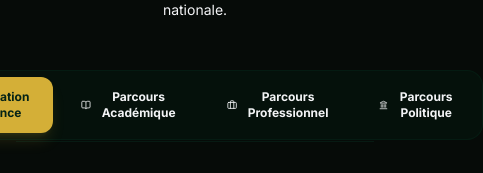
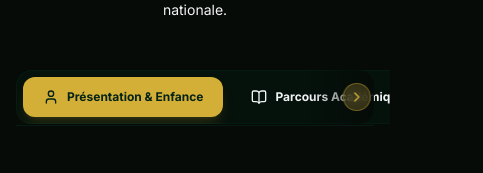
Before and after one commit to Makhtar1927/FrontendSonkoGuide, a Next.js app: page /biographie in a window 390 px wide. Shown: the part 327-500 px from the top of the page, 483 px wide, since content can reach past the window. Built offline with nearby package versions, Linux system fonts and the light colour scheme; no server answers.

Commit message:
feat: implement interactive 360-degree timeline component with filtering and search functionality

```diff
--- a/src/app/biographie/page.tsx
+++ b/src/app/biographie/page.tsx
@@ -1,11 +1,25 @@
 "use client";
 
-import { useState } from "react";
-import { motion } from "framer-motion";
-import { User, BookOpen, Briefcase, Landmark, ShieldAlert, Award, FileText } from "lucide-react";
+import { useState, useRef, useEffect } from "react";
+import { motion, AnimatePresence } from "framer-motion";
+import { User, BookOpen, Briefcase, Landmark, ShieldAlert, Award, ChevronRight } from "lucide-react";
 
 export default function BiographiePage() {
   const [activeTab, setActiveTab] = useState<"general" | "academic" | "professional" | "political">("general");
+  const [showScrollHint, setShowScrollHint] = useState(true);
+  const scrollRef = useRef<HTMLDivElement>(null);
+
+  useEffect(() => {
+    const el = scrollRef.current;
+    if (!el) return;
+    const handleScroll = () => {
+      if (el.scrollLeft > 10) setShowScrollHint(false);
+    };
+    el.addEventListener("scroll", handleScroll, { passive: true });
+    return () => el.removeEventListener("scroll", handleScroll);
+  }, []);
+
+  // Reset hint when tab changes (user might be on a new layout)
 
   const tabs = [
     { id: "general", label: "Présentation & Enfance", icon: User },
@@ -30,16 +44,25 @@ export default function BiographiePage() {
         </div>
 
         {/* Tabs switcher */}
-        <div className="flex justify-center border-b border-brand-emerald/15 pb-px mb-12">
-          <div className="flex gap-2 bg-brand-green-dark/30 p-1.5 rounded-2xl border border-brand-emerald/10">
+        <div className="border-b border-brand-emerald/15 pb-px mb-12">
+          <div className="relative">
+            {/* Scroll container */}
+            <div
+              ref={scrollRef}
+              className="overflow-x-auto scrollbar-hide -mx-4 px-4 md:mx-0 md:px-0 flex justify-start md:justify-center"
+            >
+              <div className="flex gap-2 bg-brand-green-dark/30 p-1.5 rounded-2xl border border-brand-emerald/10 whitespace-nowrap min-w-max mx-auto">
                 {tabs.map((tab) => {
                   const Icon = tab.icon;
                   const isActive = activeTab === tab.id;
                   return (
                     <button
                       key={tab.id}
-                  onClick={() => setActiveTab(tab.id as any)}
-                  className={`flex items-center gap-2 px-5 py-3 rounded-xl text-xs md:text-sm font-bold transition-all cursor-pointer ${
+                      onClick={() => {
+                        setActiveTab(tab.id as "general" | "academic" | "professional" | "political");
+                        setShowScrollHint(true);
+                      }}
+                      className={`flex-shrink-0 flex items-center gap-2 px-5 py-3 rounded-xl text-xs md:text-sm font-bold transition-all cursor-pointer ${
                         isActive
                           ? "bg-brand-gold text-brand-green-dark shadow-lg shadow-brand-gold/15"
                           : "text-foreground/75 hover:bg-brand-green/30"
@@ -50,6 +73,31 @@ export default function BiographiePage() {
                     </button>
                   );
                 })}
+              </div>
+            </div>
+
+            {/* Scroll hint — visible only on small screens */}
+            <AnimatePresence>
+              {showScrollHint && (
+                <motion.div
+                  initial={{ opacity: 0 }}
+                  animate={{ opacity: 1 }}
+                  exit={{ opacity: 0, transition: { duration: 0.4 } }}
+                  className="md:hidden pointer-events-none absolute inset-y-0 right-0 flex items-center"
+                >
+                  {/* Fade gradient */}
+                  <div className="w-16 h-full bg-gradient-to-r from-transparent to-brand-dark-base/90 rounded-r-2xl" />
+                  {/* Arrow badge */}
+                  <motion.div
+                    animate={{ x: [0, 5, 0] }}
+                    transition={{ duration: 1.2, repeat: Infinity, ease: "easeInOut" }}
+                    className="absolute right-1 flex items-center justify-center w-7 h-7 rounded-full bg-brand-gold/20 border border-brand-gold/40 backdrop-blur-sm"
+                  >
+                    <ChevronRight className="w-4 h-4 text-brand-gold" />
+                  </motion.div>
+                </motion.div>
+              )}
+            </AnimatePresence>
           </div>
         </div>
 
@@ -97,17 +145,17 @@ export default function BiographiePage() {
                 <div className="glass-panel p-6 rounded-2xl">
                   <h3 className="text-xl font-bold text-white font-display mb-3">Enfance & Histoire Familiale</h3>
                   <p className="text-sm text-foreground/80 leading-relaxed font-sans">
-                    Né à Thiès au cœur du Sénégal, Ousmane Sonko grandit principalement entre Sébikotane, une commune située près de la capitale Dakar, et la région naturelle de Casamance au Sud du Sénégal. Issu d'un milieu familial modeste attaché aux valeurs d'intégrité, de dignité et de travail rigoureux.
+                    Né à Thiès au cœur du Sénégal, Ousmane Sonko grandit principalement entre Sébikotane, une commune située près de la capitale Dakar, et la région naturelle de Casamance au Sud du Sénégal. Issu d&apos;un milieu familial modeste attaché aux valeurs d&apos;intégrité, de dignité et de travail rigoureux.
                   </p>
                   <p className="text-sm text-foreground/80 leading-relaxed font-sans mt-3">
-                    Son village natal et ses séjours réguliers en Casamance forgeront très tôt sa sensibilité paysanne et son attachement à la terre sénégalaise, à son agriculture et à l'autonomie des régions.
+                    Son village natal et ses séjours réguliers en Casamance forgeront très tôt sa sensibilité paysanne et son attachement à la terre sénégalaise, à son agriculture et à l&apos;autonomie des régions.
                   </p>
                 </div>
 
                 <div className="glass-panel p-6 rounded-2xl border-l-4 border-l-brand-emerald">
                   <h3 className="text-xl font-bold text-white font-display mb-3">Éducation Religieuse & Valeurs</h3>
                   <p className="text-sm text-foreground/80 leading-relaxed font-sans">
-                    Élevé dans une pure tradition religieuse musulmane, il fréquente durant sa jeunesse les écoles coraniques de son quartier. Cette éducation spirituelle joue un rôle fondamental dans la construction de ses valeurs morales : l'éthique (Jom), la droiture, la lutte contre le vol et la justice sociale, des piliers qu'il érigera plus tard en slogan pour PASTEF.
+                    Élevé dans une pure tradition religieuse musulmane, il fréquente durant sa jeunesse les écoles coraniques de son quartier. Cette éducation spirituelle joue un rôle fondamental dans la construction de ses valeurs morales : l&apos;éthique (Jom), la droiture, la lutte contre le vol et la justice sociale, des piliers qu&apos;il érigera plus tard en slogan pour PASTEF.
                   </p>
                 </div>
               </div>
@@ -134,7 +182,7 @@ export default function BiographiePage() {
                   <span className="text-xs font-mono font-bold text-brand-gold/70 block mb-2">MAÎTRISE EN DROIT</span>
                   <h3 className="text-lg font-bold text-white mb-3 font-display">Université Gaston Berger de Saint-Louis (1993-1999)</h3>
                   <p className="text-sm text-foreground/75 leading-relaxed font-sans">
-                    Il s'inscrit à l'Université Gaston Berger (UGB) de Saint-Louis. En 1999, il obtient une Maîtrise en Droit Public, avec pour spécialisation le Droit des Affaires. Son mémoire de fin d'études porte déjà sur le thème : <strong className="text-brand-gold">La fiscalité locale au Sénégal</strong>.
+                    Il s&apos;inscrit à l&apos;Université Gaston Berger (UGB) de Saint-Louis. En 1999, il obtient une Maîtrise en Droit Public, avec pour spécialisation le Droit des Affaires. Son mémoire de fin d&apos;études porte déjà sur le thème : <strong className="text-brand-gold">La fiscalité locale au Sénégal</strong>.
                   </p>
                 </div>
               </div>
@@ -143,9 +191,9 @@ export default function BiographiePage() {
               <div className="grid grid-cols-1 md:grid-cols-12 gap-6">
                 <div className="md:col-span-8 glass-panel p-6 rounded-2xl border-l-4 border-l-brand-gold">
                   <span className="text-xs font-mono font-bold text-brand-gold/70 block mb-2">CONCOURS ET DIPLÔME MAJOR</span>
-                  <h3 className="text-lg font-bold text-white mb-3 font-display">L'École Nationale d'Administration (ENA) du Sénégal</h3>
+                  <h3 className="text-lg font-bold text-white mb-3 font-display">L&apos;École Nationale d&apos;Administration (ENA) du Sénégal</h3>
                   <p className="text-sm text-foreground/75 leading-relaxed font-sans">
-                    Reçu sur concours à la prestigieuse École Nationale d'Administration (ENA) de Dakar, Ousmane Sonko choisit la section **Impôts et Domaines**. Il en ressort diplômé major ou haut gradé en 2001, prêt à entamer sa carrière de haut fonctionnaire dans l'administration fiscale nationale.
+                    Reçu sur concours à la prestigieuse École Nationale d&apos;Administration (ENA) de Dakar, Ousmane Sonko choisit la section **Impôts et Domaines**. Il en ressort diplômé major ou haut gradé en 2001, prêt à entamer sa carrière de haut fonctionnaire dans l&apos;administration fiscale nationale.
                   </p>
                 </div>
 
@@ -153,7 +201,7 @@ export default function BiographiePage() {
                   <Award className="w-12 h-12 text-brand-gold mb-3 animate-pulse" />
                   <h4 className="font-bold text-white text-sm">Master 2 UCAD</h4>
                   <p className="text-xs text-foreground/60 mt-2">
-                    En 2003, il complète ses compétences avec un Master en Finances Publiques et Fiscalité à l'UCAD de Dakar.
+                    En 2003, il complète ses compétences avec un Master en Finances Publiques et Fiscalité à l&apos;UCAD de Dakar.
                   </p>
                 </div>
               </div>
@@ -173,7 +221,7 @@ export default function BiographiePage() {
                   Inspecteur des Impôts et des Domaines (2001 - 2016)
                 </h3>
                 <p className="text-sm text-foreground/80 leading-relaxed font-sans">
-                  Durant 15 ans, Ousmane Sonko sert avec rigueur l'administration fiscale du Sénégal. Il a pour mission le contrôle fiscal, la gestion foncière et le recouvrement des taxes publiques. Ses audits et dossiers lui permettent de cartographier précisément l'économie nationale et de relever les nombreuses failles du système fiscal (optimisations agressives et fraude fiscale).
+                  Durant 15 ans, Ousmane Sonko sert avec rigueur l&apos;administration fiscale du Sénégal. Il a pour mission le contrôle fiscal, la gestion foncière et le recouvrement des taxes publiques. Ses audits et dossiers lui permettent de cartographier précisément l&apos;économie nationale et de relever les nombreuses failles du système fiscal (optimisations agressives et fraude fiscale).
                 </p>
 
                 <h4 className="font-bold text-brand-gold text-sm mt-6 mb-2 uppercase tracking-wide">Création du syndicat SAID</h4>
@@ -187,9 +235,9 @@ export default function BiographiePage() {
                 <div className="md:col-span-8 glass-panel p-6 rounded-2xl border-l-4 border-l-[#EF4444] bg-[#EF4444]/5 flex gap-4 items-start">
                   <ShieldAlert className="w-8 h-8 text-[#EF4444] flex-shrink-0 mt-0.5" />
                   <div>
-                    <h4 className="font-bold text-[#EF4444] text-base font-display">La Radiation d'Août 2016</h4>
+                    <h4 className="font-bold text-[#EF4444] text-base font-display">La Radiation d&apos;Août 2016</h4>
                     <p className="text-xs md:text-sm text-foreground/75 leading-relaxed mt-2 font-sans">
-                      En août 2016, après avoir rendu publics des dossiers fiscaux sensibles dénonçant les privilèges illégaux et le non-paiement de l'impôt par les parlementaires et l'entourage présidentiel, Ousmane Sonko est radié de la fonction publique par décret présidentiel. Cette décision politique propulse alors le haut fonctionnaire sur le devant de la scène politique en tant que figure de la dissidence et lance sa carrière d'opposition à plein temps.
+                      En août 2016, après avoir rendu publics des dossiers fiscaux sensibles dénonçant les privilèges illégaux et le non-paiement de l&apos;impôt par les parlementaires et l&apos;entourage présidentiel, Ousmane Sonko est radié de la fonction publique par décret présidentiel. Cette décision politique propulse alors le haut fonctionnaire sur le devant de la scène politique en tant que figure de la dissidence et lance sa carrière d&apos;opposition à plein temps.
                     </p>
                   </div>
                 </div>
--- a/src/app/globals.css
+++ b/src/app/globals.css
@@ -76,6 +76,15 @@
   display: none;             /* Chrome / Safari / Opera */
 }
 
+/* Alias used in some components (e.g. biography tabs) */
+.scrollbar-hide {
+  -ms-overflow-style: none;  /* IE / Edge */
+  scrollbar-width: none;     /* Firefox */
+}
+.scrollbar-hide::-webkit-scrollbar {
+  display: none;             /* Chrome / Safari / Opera */
+}
+
 /* Dynamic progress bar — width driven by CSS custom property to avoid inline style linting */
 .progress-bar-fill {
   width: var(--progress-width, 0%);
--- a/src/components/timeline-360.tsx
+++ b/src/components/timeline-360.tsx
@@ -20,8 +20,10 @@ export default function Timeline360() {
   const [selectedCategory, setSelectedCategory] = useState<string>("all");
   const [searchQuery, setSearchQuery] = useState<string>("");
   const [minImportance, setMinImportance] = useState<number>(3); // Default to major milestones (>=3)
-  const [activeEvent, setActiveEvent] = useState<TimelineEvent | null>(null);
-  const [currentImageIndex, setCurrentImageIndex] = useState<number>(0);
+  const [selectedEvent, setSelectedEvent] = useState<TimelineEvent | null>(null);
+  // Image index is stored alongside the event title so it auto-resets when the displayed event changes
+  const [imageState, setImageState] = useState<{ eventTitle: string | null; index: number }>({ eventTitle: null, index: 0 });
+  const [showScrollHint, setShowScrollHint] = useState(true);
 
   useEffect(() => {
     const fetchTimeline = async () => {
@@ -41,11 +43,20 @@ export default function Timeline360() {
     fetchTimeline();
   }, []);
 
-  useEffect(() => {
-    setCurrentImageIndex(0);
-  }, [activeEvent?.title]);
+  // (image index reset is handled via imageState — see below)
 
   const containerRef = useRef<HTMLDivElement | null>(null);
+
+  // Hide scroll hint once user starts scrolling
+  useEffect(() => {
+    const el = containerRef.current;
+    if (!el) return;
+    const handleScroll = () => {
+      if (el.scrollLeft > 10) setShowScrollHint(false);
+    };
+    el.addEventListener("scroll", handleScroll, { passive: true });
+    return () => el.removeEventListener("scroll", handleScroll);
+  }, []);
 
   const categories = [
     { id: "all", label: "Tous", icon: Filter },
@@ -69,20 +80,16 @@ export default function Timeline360() {
     }).sort((a, b) => parseInt(a.year) - parseInt(b.year));
   }, [timeline, selectedCategory, searchQuery, minImportance]);
 
-  // Set first event as active initially if available
-  useEffect(() => {
-    if (filteredEvents.length > 0 && !activeEvent) {
-      setActiveEvent(filteredEvents[0]);
-    } else if (filteredEvents.length > 0 && activeEvent) {
-      // Keep selected event active if it's still in the filtered list, otherwise set first
-      const stillExists = filteredEvents.some(e => e.title === activeEvent.title);
-      if (!stillExists) {
-        setActiveEvent(filteredEvents[0]);
-      }
-    } else {
-      setActiveEvent(null);
-    }
-  }, [filteredEvents, activeEvent]);
+  // Derive the displayed event without state mutation in effects
+  const activeEvent = useMemo(() => {
+    if (filteredEvents.length === 0) return null;
+    if (!selectedEvent) return filteredEvents[0];
+    const stillExists = filteredEvents.some(e => e.title === selectedEvent.title);
+    return stillExists ? selectedEvent : filteredEvents[0];
+  }, [filteredEvents, selectedEvent]);
+
+  // Current image index — auto-resets to 0 when the displayed event changes
+  const currentImageIndex = imageState.eventTitle === activeEvent?.title ? imageState.index : 0;
 
   // Navigation handlers for horizontal scroll
   const scroll = (direction: "left" | "right") => {
@@ -93,6 +100,7 @@ export default function Timeline360() {
         left: direction === "left" ? -scrollAmount : scrollAmount,
         behavior: "smooth"
       });
+      setShowScrollHint(false);
     }
   };
 
@@ -219,7 +227,7 @@ export default function Timeline360() {
               return (
                 <div
                   key={event.title}
-                  onClick={() => setActiveEvent(event)}
+                  onClick={() => setSelectedEvent(event)}
                   className="flex-shrink-0 w-[300px] md:w-[320px] cursor-pointer snap-start"
                 >
                   <motion.div
@@ -263,6 +271,29 @@ export default function Timeline360() {
               );
             })}
           </div>
+
+          {/* Scroll hint — visible only on small screens where arrow buttons are hidden */}
+          <AnimatePresence>
+            {showScrollHint && (
+              <motion.div
+                initial={{ opacity: 0 }}
+                animate={{ opacity: 1 }}
+                exit={{ opacity: 0, transition: { duration: 0.4 } }}
+                className="md:hidden pointer-events-none absolute inset-y-0 right-0 flex items-center"
+              >
+                {/* Fade gradient */}
+                <div className="w-20 h-full bg-gradient-to-r from-transparent to-brand-dark-base/90 rounded-r-2xl" />
+                {/* Bouncing arrow badge */}
+                <motion.div
+                  animate={{ x: [0, 6, 0] }}
+                  transition={{ duration: 1.2, repeat: Infinity, ease: "easeInOut" }}
+                  className="absolute right-2 flex items-center justify-center w-8 h-8 rounded-full bg-brand-gold/20 border border-brand-gold/40 backdrop-blur-sm shadow-lg"
+                >
+                  <ChevronRight className="w-4 h-4 text-brand-gold" />
+                </motion.div>
+              </motion.div>
+            )}
+          </AnimatePresence>
         </div>
       )}
 
@@ -342,9 +373,7 @@ export default function Timeline360() {
                           <button
                             onClick={(e) => {
                               e.stopPropagation();
-                              setCurrentImageIndex((prev) =>
-                                prev === 0 ? mediaUrls.length - 1 : prev - 1
-                              );
+                              setImageState({ eventTitle: activeEvent?.title ?? null, index: currentImageIndex === 0 ? mediaUrls.length - 1 : currentImageIndex - 1 });
                             }}
                             title="Image précédente"
                             aria-label="Image précédente"
@@ -356,9 +385,7 @@ export default function Timeline360() {
                           <button
                             onClick={(e) => {
                               e.stopPropagation();
-                              setCurrentImageIndex((prev) =>
-                                prev === mediaUrls.length - 1 ? 0 : prev + 1
-                              );
+                              setImageState({ eventTitle: activeEvent?.title ?? null, index: currentImageIndex === mediaUrls.length - 1 ? 0 : currentImageIndex + 1 });
                             }}
                             title="Image suivante"
                             aria-label="Image suivante"
@@ -379,7 +406,7 @@ export default function Timeline360() {
                                 key={dotIdx}
                                 onClick={(e) => {
                                   e.stopPropagation();
-                                  setCurrentImageIndex(dotIdx);
+                                  setImageState({ eventTitle: activeEvent?.title ?? null, index: dotIdx });
                                 }}
                                 title={`Aller à l'image ${dotIdx + 1}`}
                                 aria-label={`Aller à l'image ${dotIdx + 1}`}
```
Also changed, not shown: src/app/page.tsx (+58 -0 lines), 1 other file (tests, documents, lock files or other folders). Lines whose indentation alone changed are shown as unchanged.
